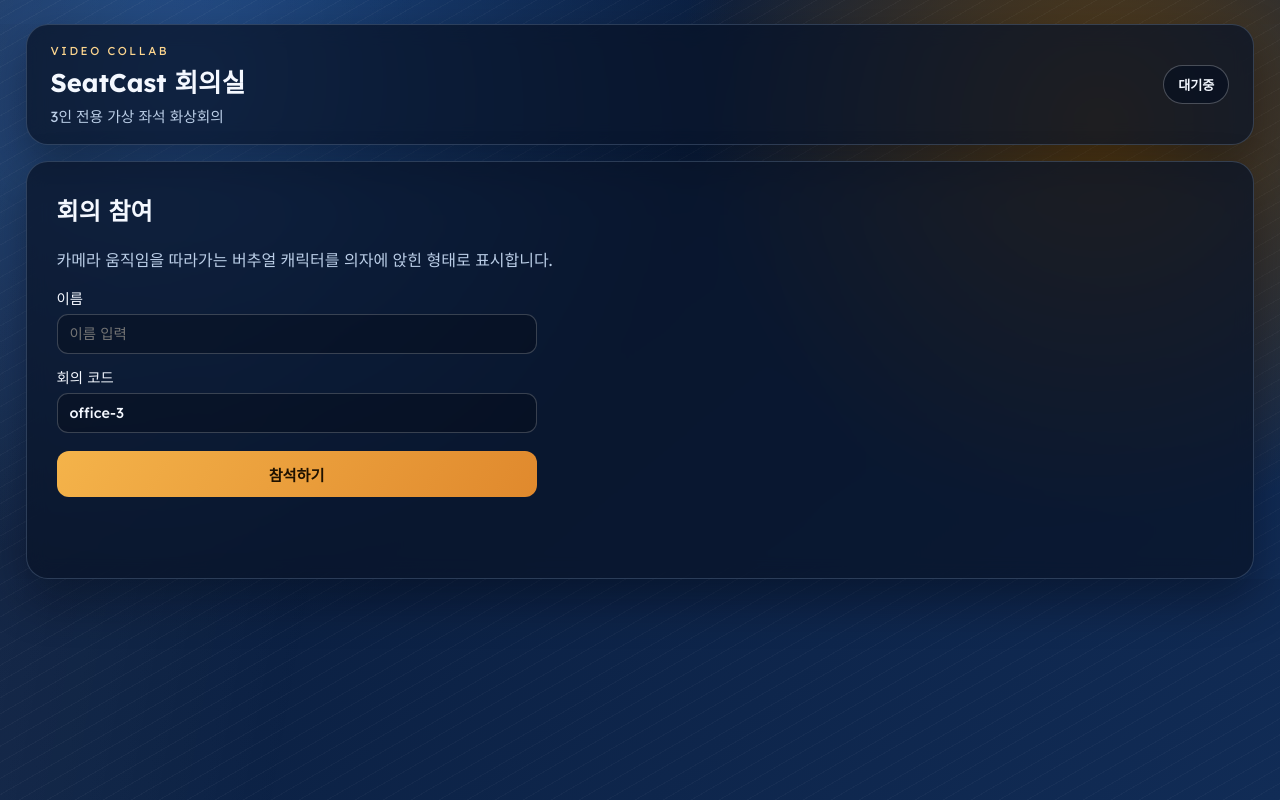
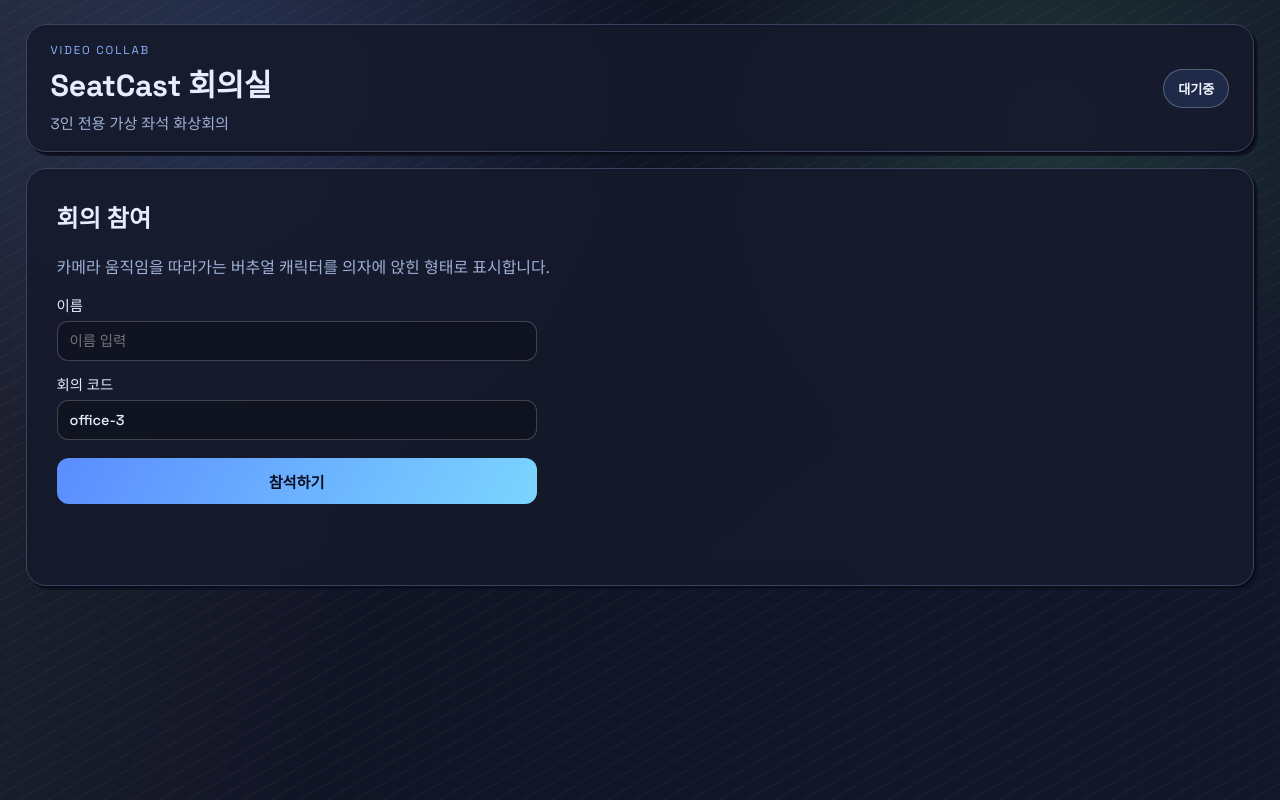
Before and after one commit to NLNH-ai/G, a website: page public/index.html in a window 1280 px wide. Drawn offline with Linux system fonts and the light colour scheme.

Commit message:
style: apply pixel-inspired theme and refined layout

```diff
--- a/public/index.html
+++ b/public/index.html
@@ -7,7 +7,7 @@
     <link rel="preconnect" href="https://fonts.googleapis.com" />
     <link rel="preconnect" href="https://fonts.gstatic.com" crossorigin />
     <link
-      href="https://fonts.googleapis.com/css2?family=Lexend:wght@400;500;700&family=Noto+Sans+KR:wght@400;500;700&display=swap"
+      href="https://fonts.googleapis.com/css2?family=Space+Grotesk:wght@400;500;600;700&family=Noto+Sans+KR:wght@400;500;700&display=swap"
       rel="stylesheet"
     />
     <link rel="stylesheet" href="./styles.css" />
--- a/public/styles.css
+++ b/public/styles.css
@@ -1,15 +1,17 @@
 :root {
-  --bg-0: #071733;
-  --bg-1: #112c56;
-  --panel: rgba(9, 20, 40, 0.74);
-  --panel-border: rgba(165, 196, 232, 0.22);
-  --text-main: #f4f8ff;
-  --text-muted: #bbcee7;
-  --accent: #f2b64b;
-  --accent-soft: #ffd78f;
-  --danger: #ff6e6e;
-  --ok: #39d58a;
-  --shadow: 0 20px 45px rgba(2, 5, 14, 0.42);
+  --bg-0: #0f1220;
+  --bg-1: #13172a;
+  --panel: rgba(22, 26, 44, 0.9);
+  --panel-border: #3c4260;
+  --panel-border-strong: #5a8cff;
+  --text-main: #e8ecff;
+  --text-muted: #9fb1d6;
+  --accent: #5a8cff;
+  --accent-soft: #8bb2ff;
+  --danger: #ff7b7b;
+  --ok: #5ac88c;
+  --shadow: 0 16px 32px rgba(2, 6, 22, 0.45);
+  --pixel-shadow: 2px 2px 0 #0a0d18, 4px 4px 0 #0f1424;
 }
 
 * {
@@ -20,10 +22,11 @@
 body {
   margin: 0;
   min-height: 100%;
-  font-family: 'Lexend', 'Noto Sans KR', sans-serif;
+  font-family: 'Space Grotesk', 'Noto Sans KR', sans-serif;
   color: var(--text-main);
-  background: radial-gradient(circle at 15% 10%, #1f4b88, transparent 42%),
-    radial-gradient(circle at 86% 18%, #5f3f0f, transparent 34%),
+  background:
+    radial-gradient(circle at 18% 12%, rgba(90, 140, 255, 0.18), transparent 36%),
+    radial-gradient(circle at 82% 18%, rgba(90, 200, 140, 0.18), transparent 32%),
     linear-gradient(140deg, var(--bg-0), var(--bg-1));
 }
 
@@ -32,14 +35,14 @@
   inset: 0;
   pointer-events: none;
   background-image: linear-gradient(
-      100deg,
-      rgba(255, 255, 255, 0.06) 0,
-      rgba(255, 255, 255, 0) 30%
+      110deg,
+      rgba(255, 255, 255, 0.07) 0,
+      rgba(255, 255, 255, 0) 40%
     ),
     repeating-linear-gradient(
       -30deg,
-      rgba(255, 255, 255, 0.03),
-      rgba(255, 255, 255, 0.03) 1px,
+      rgba(255, 255, 255, 0.04),
+      rgba(255, 255, 255, 0.04) 1px,
       transparent 1px,
       transparent 14px
     );
@@ -55,9 +58,9 @@
 .card {
   background: var(--panel);
   border: 1px solid var(--panel-border);
-  border-radius: 22px;
-  box-shadow: var(--shadow);
-  backdrop-filter: blur(10px);
+  border-radius: 20px;
+  box-shadow: var(--pixel-shadow);
+  backdrop-filter: blur(12px);
 }
 
 .topbar {
@@ -71,19 +74,21 @@
 .eyebrow {
   margin: 0;
   font-size: 0.72rem;
-  letter-spacing: 0.22em;
+  letter-spacing: 0.16em;
   color: var(--accent-soft);
+  text-transform: uppercase;
 }
 
 .topbar h1 {
   margin: 4px 0 0;
-  font-size: clamp(1.28rem, 2vw, 1.8rem);
+  font-size: clamp(1.32rem, 2.4vw, 1.9rem);
+  letter-spacing: -0.01em;
 }
 
 .subtitle {
   margin: 6px 0 0;
   color: var(--text-muted);
-  font-size: 0.92rem;
+  font-size: 0.95rem;
 }
 
 .status-pill {
@@ -91,8 +96,8 @@
   padding: 9px 14px;
   font-size: 0.82rem;
   font-weight: 600;
-  border: 1px solid rgba(255, 255, 255, 0.25);
-  background: rgba(4, 14, 32, 0.6);
+  border: 1px solid var(--panel-border-strong);
+  background: rgba(90, 140, 255, 0.14);
   white-space: nowrap;
 }
 
@@ -137,8 +142,8 @@
   border: 0;
   border-radius: 12px;
   padding: 12px 14px;
-  background: linear-gradient(120deg, #f4b34a, #e0892d);
-  color: #1f1200;
+  background: linear-gradient(120deg, #5a8cff, #7bd5ff);
+  color: #0b1022;
   font-weight: 700;
   font-size: 0.95rem;
   cursor: pointer;
@@ -186,7 +191,7 @@
   display: grid;
   grid-template-columns: repeat(3, minmax(200px, 1fr));
   gap: 12px;
-  height: clamp(340px, 55vh, 520px);
+  height: clamp(360px, 58vh, 560px);
   align-items: center;
 }
 
@@ -217,8 +222,9 @@
   aspect-ratio: 16 / 9;
   border-radius: 18px;
   overflow: hidden;
-  border: 1px solid rgba(255, 255, 255, 0.14);
-  background: radial-gradient(circle at 50% 20%, #1d355f, #0a1328 60%);
+  border: 1px solid rgba(255, 255, 255, 0.12);
+  box-shadow: var(--pixel-shadow);
+  background: linear-gradient(180deg, #1d2647 0%, #0f152c 100%);
   cursor: pointer;
 }
 
@@ -242,9 +248,9 @@
   align-items: center;
   padding: 6px 9px;
   border-radius: 11px;
-  background: rgba(4, 9, 22, 0.68);
+  background: rgba(6, 10, 22, 0.78);
   backdrop-filter: blur(8px);
-  border: 1px solid rgba(180, 214, 255, 0.2);
+  border: 1px solid rgba(90, 140, 255, 0.3);
 }
 
 .seat-name {
@@ -263,6 +269,7 @@
   display: grid;
   align-content: start;
   gap: 10px;
+  min-width: 280px;
 }
 
 .side h3 {
@@ -281,11 +288,11 @@
 
 .participant-list li,
 .event-log li {
-  border: 1px solid rgba(188, 216, 246, 0.2);
+  border: 1px solid rgba(90, 140, 255, 0.25);
   border-radius: 10px;
   padding: 8px 9px;
   font-size: 0.82rem;
-  background: rgba(0, 0, 0, 0.2);
+  background: rgba(255, 255, 255, 0.04);
 }
 
 .participant-list li strong {
@@ -296,25 +303,27 @@
   grid-column: 1 / span 2;
   padding: 11px;
   display: grid;
-  grid-template-columns: repeat(auto-fit, minmax(160px, 1fr));
+  grid-template-columns: repeat(auto-fit, minmax(170px, 1fr));
   gap: 10px;
 }
 
 .control {
-  border: 1px solid rgba(255, 255, 255, 0.18);
-  background: rgba(0, 0, 0, 0.28);
+  border: 1px solid var(--panel-border);
+  background: rgba(255, 255, 255, 0.04);
   color: var(--text-main);
-  border-radius: 11px;
-  padding: 10px 12px;
+  border-radius: 12px;
+  padding: 12px 14px;
   font: inherit;
-  font-size: 0.86rem;
+  font-size: 0.9rem;
   font-weight: 600;
   cursor: pointer;
+  box-shadow: var(--pixel-shadow);
+  transition: border-color 0.2s ease, transform 0.15s ease, box-shadow 0.15s ease;
 }
 
 .control.active {
-  border-color: rgba(99, 255, 186, 0.48);
-  box-shadow: inset 0 0 0 1px rgba(105, 255, 190, 0.35);
+  border-color: var(--panel-border-strong);
+  box-shadow: 0 0 0 1px rgba(90, 140, 255, 0.35), var(--pixel-shadow);
 }
 
 .control.danger {
@@ -325,6 +334,11 @@
 .control:disabled {
   opacity: 0.5;
   cursor: not-allowed;
+}
+
+.control:not(:disabled):hover {
+  border-color: var(--accent);
+  transform: translateY(-1px);
 }
 
 .focus-overlay {
```
